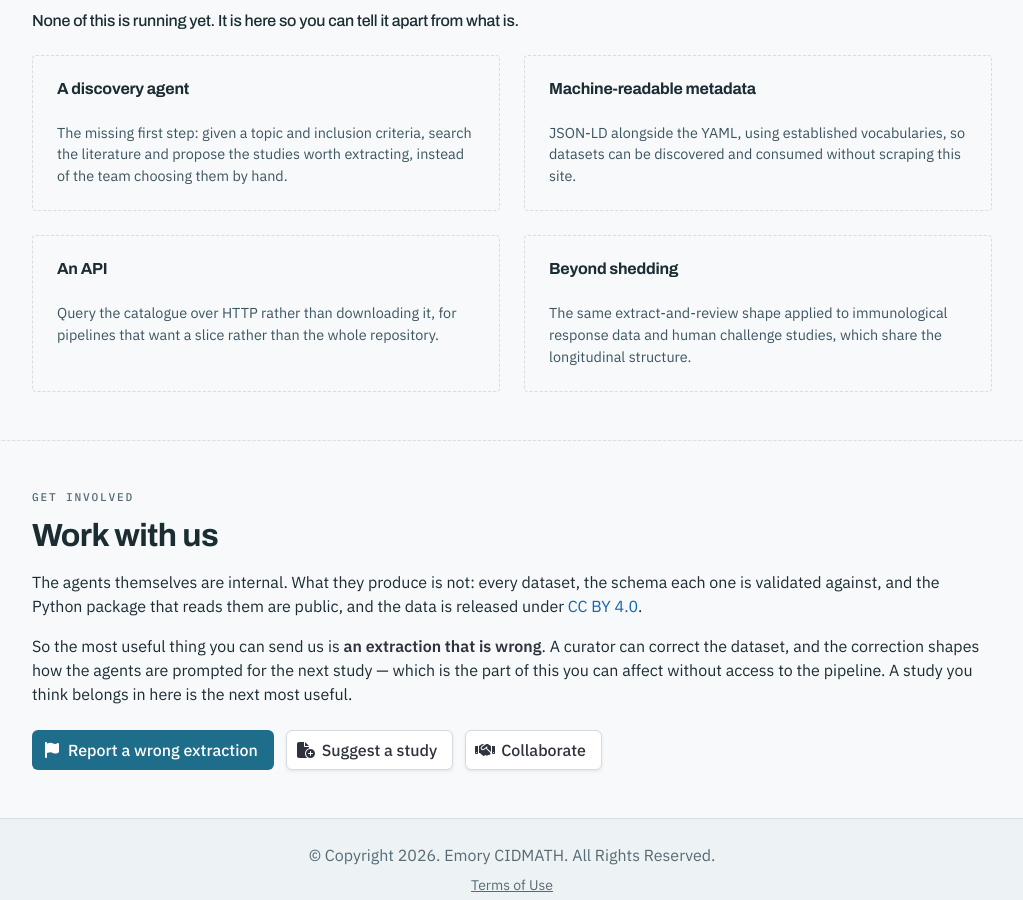
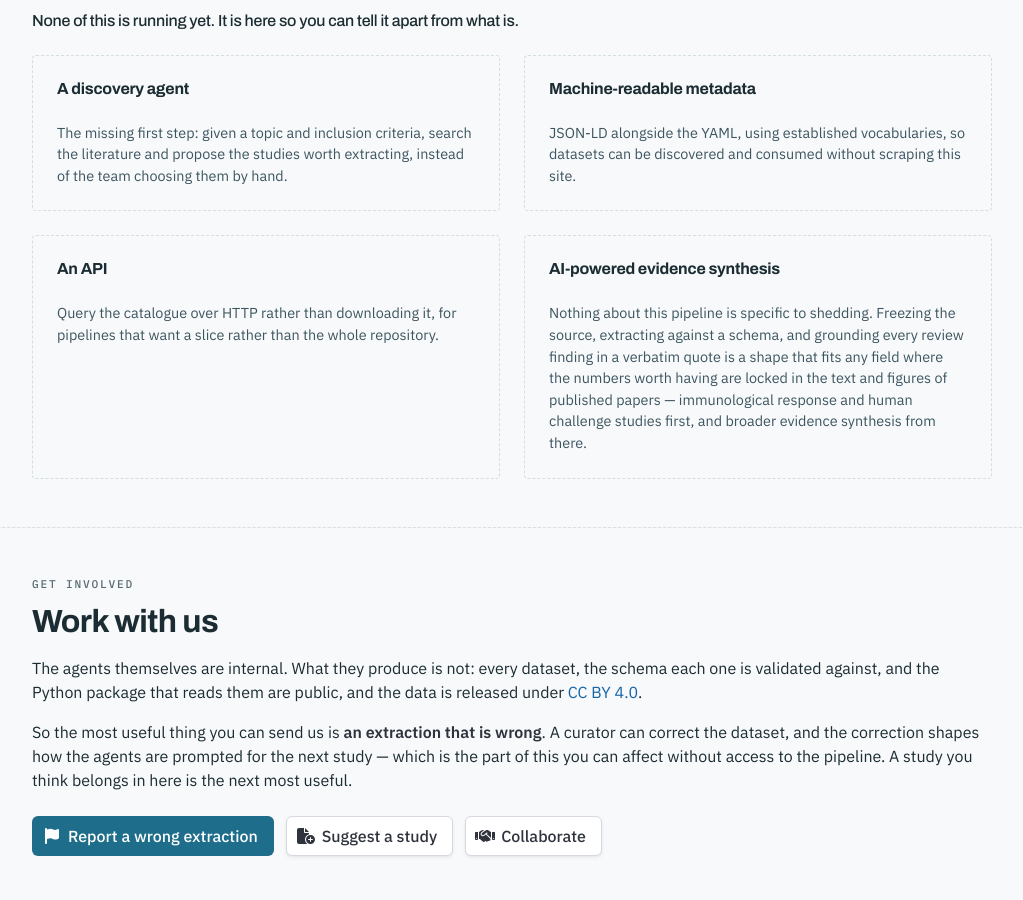
Before and after one commit to shedding-hub/shedding-hub.github.io, a Jekyll site: the page built from curation.html, in a window 1280 px wide and 900 px high, scrolled down 3793 px. Shown: the whole window, without its empty margins (128-1151 px from the left). Built offline with Jekyll 4.4.1, drawn with Linux system fonts in a browser that asks for light colours; nearby versions of some CDN libraries.

Commit message:
Broaden the last roadmap card to evidence synthesis
"Beyond shedding" named two adjacent data types and stopped there. The
generalisation is larger than that: freezing the source, extracting against a
schema, and grounding every review finding in a verbatim quote is a shape that
fits any field whose numbers are locked in the text and figures of published
papers.

Says so, and keeps immunological response and human challenge studies as the
nearest cases rather than the whole ambition.

Co-Authored-By: Claude Opus 5 <noreply@anthropic.com>

```diff
--- a/curation.html
+++ b/curation.html
@@ -299,10 +299,13 @@ title: AI Curation - Shedding Hub
       </div>
       <div class="column is-6">
         <div class="planned">
-          <h3 class="title is-6">Beyond shedding</h3>
+          <h3 class="title is-6">AI-powered evidence synthesis</h3>
           <p>
-            The same extract-and-review shape applied to immunological response data and
-            human challenge studies, which share the longitudinal structure.
+            Nothing about this pipeline is specific to shedding. Freezing the source,
+            extracting against a schema, and grounding every review finding in a verbatim
+            quote is a shape that fits any field where the numbers worth having are locked
+            in the text and figures of published papers &mdash; immunological response and
+            human challenge studies first, and broader evidence synthesis from there.
           </p>
         </div>
       </div>
```
